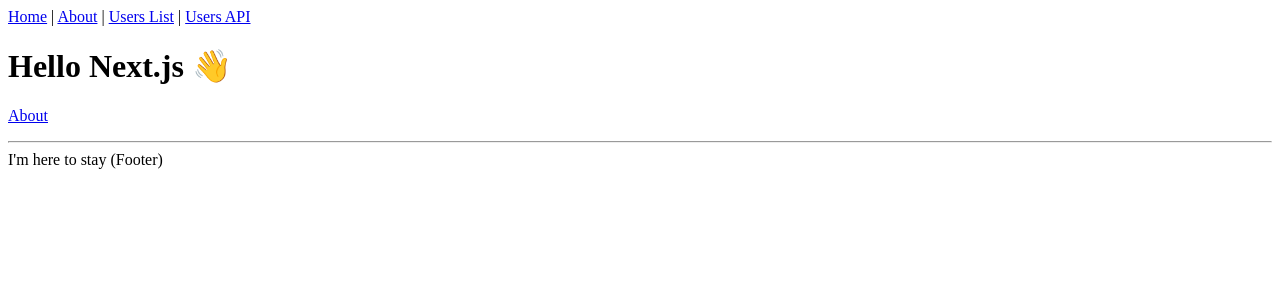
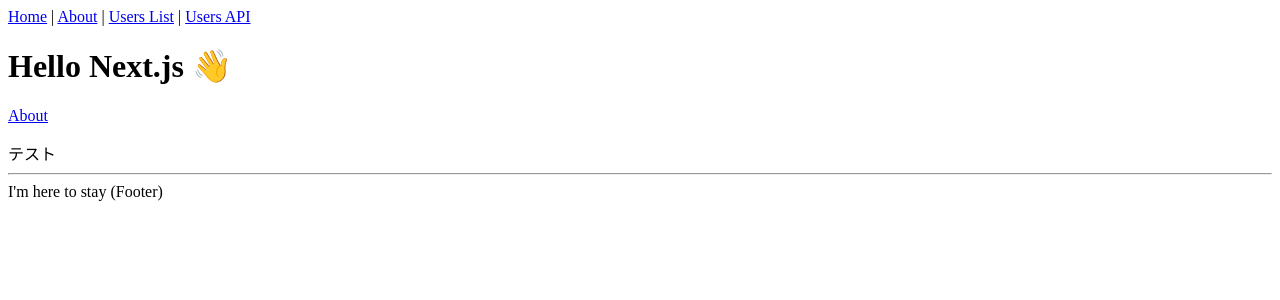
Before and after one commit to RYOTA-F/kosotu-devlog, a Next.js app: page / in a window 1280 px wide. Shown: the top 300 px of the page. Built offline with nearby package versions, Linux system fonts and the light colour scheme.

Commit message:
main: Testコンポーネントを追加

```diff
--- /dev/null
+++ b/components/atoms/Test.tsx
@@ -0,0 +1,7 @@
+const Test = () => {
+  return (
+    <div>テスト</div>
+  )
+}
+
+export default Test
--- a/pages/index.tsx
+++ b/pages/index.tsx
@@ -1,5 +1,6 @@
 import Link from 'next/link'
 import Layout from '../components/Layout'
+import Test from '../components/atoms/Test'
 
 const IndexPage = () => (
   <Layout title="Home | Next.js + TypeScript Example">
@@ -9,6 +10,7 @@
         <a>About</a>
       </Link>
     </p>
+    <Test />
   </Layout>
 )
 
```
